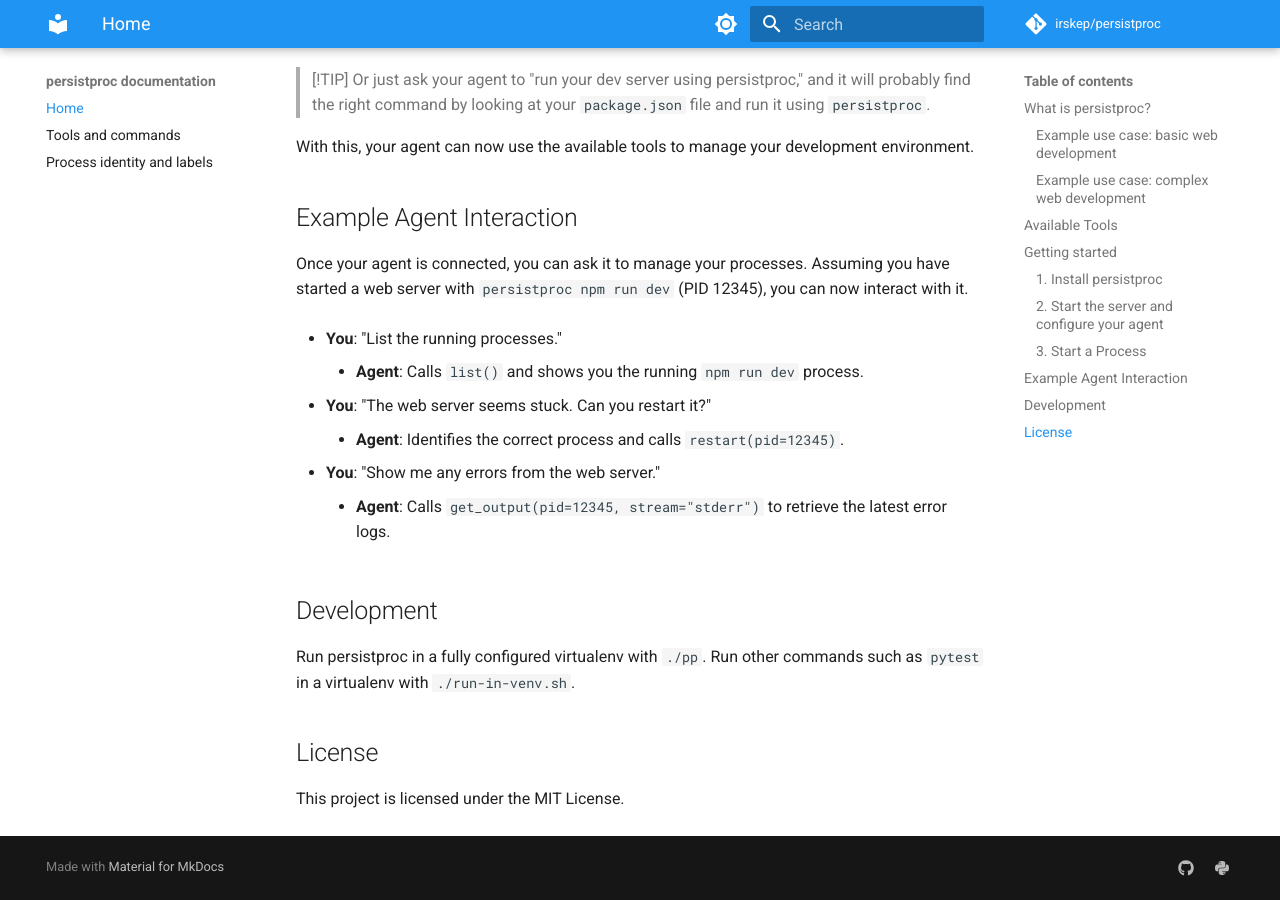
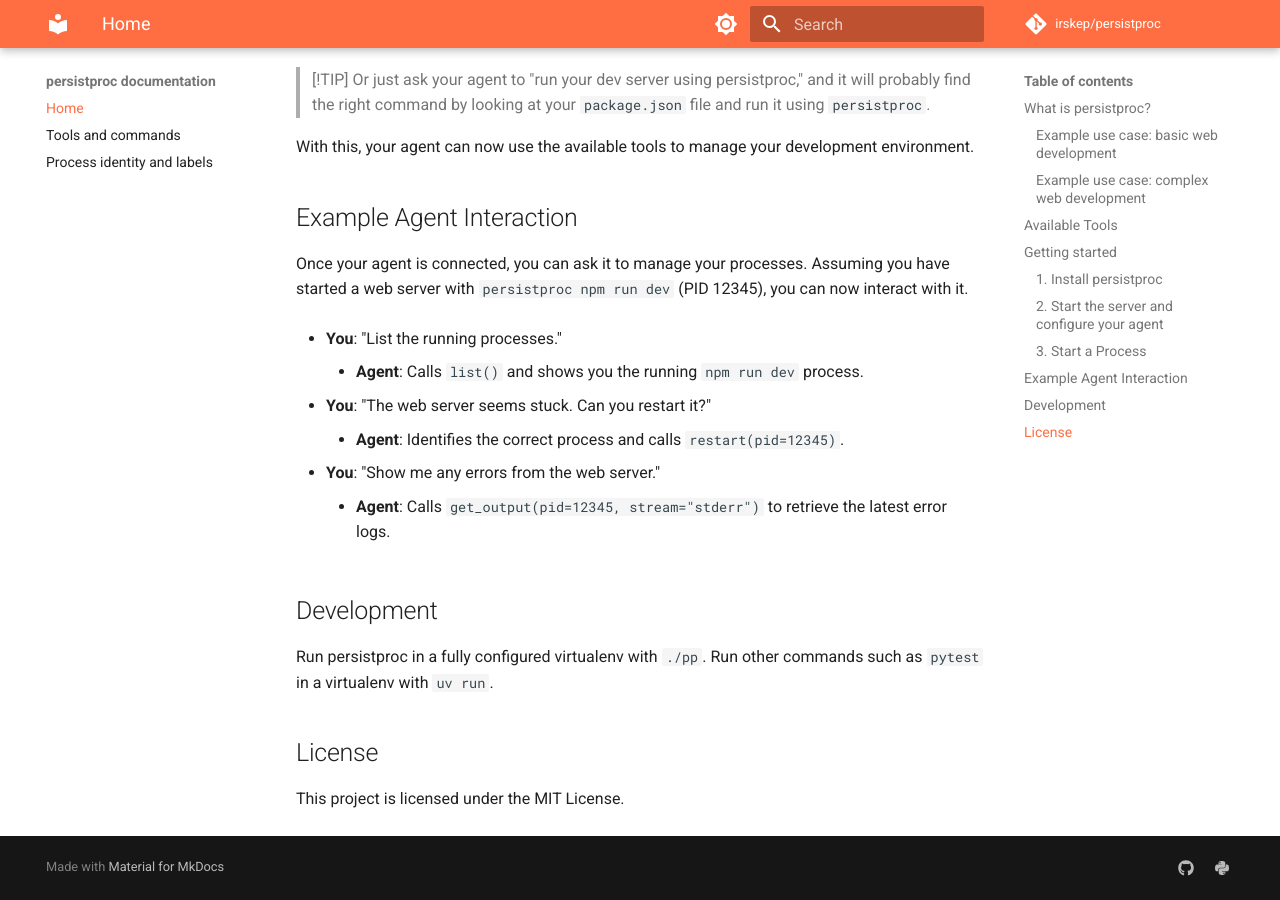
Before and after one commit to irskep/persistproc, an MkDocs documentation site: the page built from docs/index.md, in a window 1280 px wide and 900 px high, scrolled down 4062 px. Built offline with MkDocs 1.6.1 and Material for MkDocs 9.7.7, drawn with Linux system fonts in a browser that asks for light colours; comment, search, counter and statistics services are not loaded; the version menu is left out.

Commit message:
Fix mistakes in docs

```diff
--- a/docs/index.md
+++ b/docs/index.md
@@ -155,7 +155,7 @@ Once your agent is connected, you can ask it to manage your processes. Assuming
 
 ## Development
 
-Run persistproc in a fully configured virtualenv with `./pp`. Run other commands such as `pytest` in a virtualenv with `./run-in-venv.sh`.
+Run persistproc in a fully configured virtualenv with `./pp`. Run other commands such as `pytest` in a virtualenv with `uv run`.
 
 ## License
 
--- a/mkdocs.yml
+++ b/mkdocs.yml
@@ -14,15 +14,15 @@ theme:
   palette:
     # Palette toggle for light mode
     - scheme: default
-      primary: blue
-      accent: blue
+      primary: 'deep orange'
+      accent: 'deep orange'
       toggle:
         icon: material/brightness-7
         name: Switch to dark mode
     # Palette toggle for dark mode
     - scheme: slate
-      primary: blue
-      accent: blue
+      primary: 'deep purple'
+      accent: 'deep purple'
       toggle:
         icon: material/brightness-4
         name: Switch to light mode
```
Also changed, not shown: README.md (+1 -1 lines), 2 other files.
